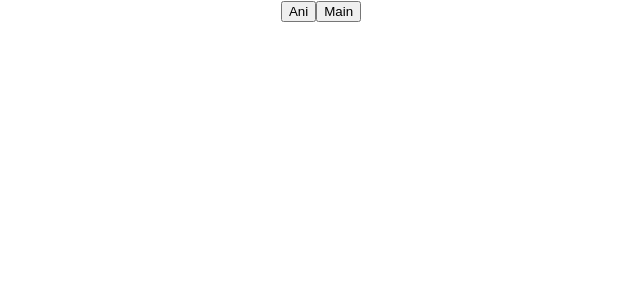
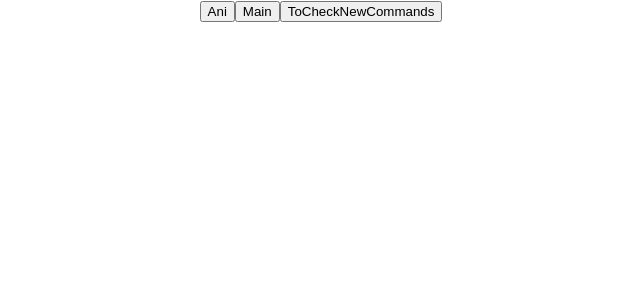
Before and after one commit to AnishRayar/testing, a React (Create React App) app: page / in a window 1280 px wide. Shown: the top 300 px of the page, without its empty margins (319-959 px from the left). Built offline with nearby package versions, Linux system fonts and the light colour scheme.

Commit message:
toCheckCommands app.tsx

```diff
--- a/src/App.js
+++ b/src/App.js
@@ -6,6 +6,7 @@ function App() {
     <div className="App">
       <button>Ani</button>
       <button>Main</button>
+      <button>ToCheckNewCommands</button>
     </div>
   );
 }
```
